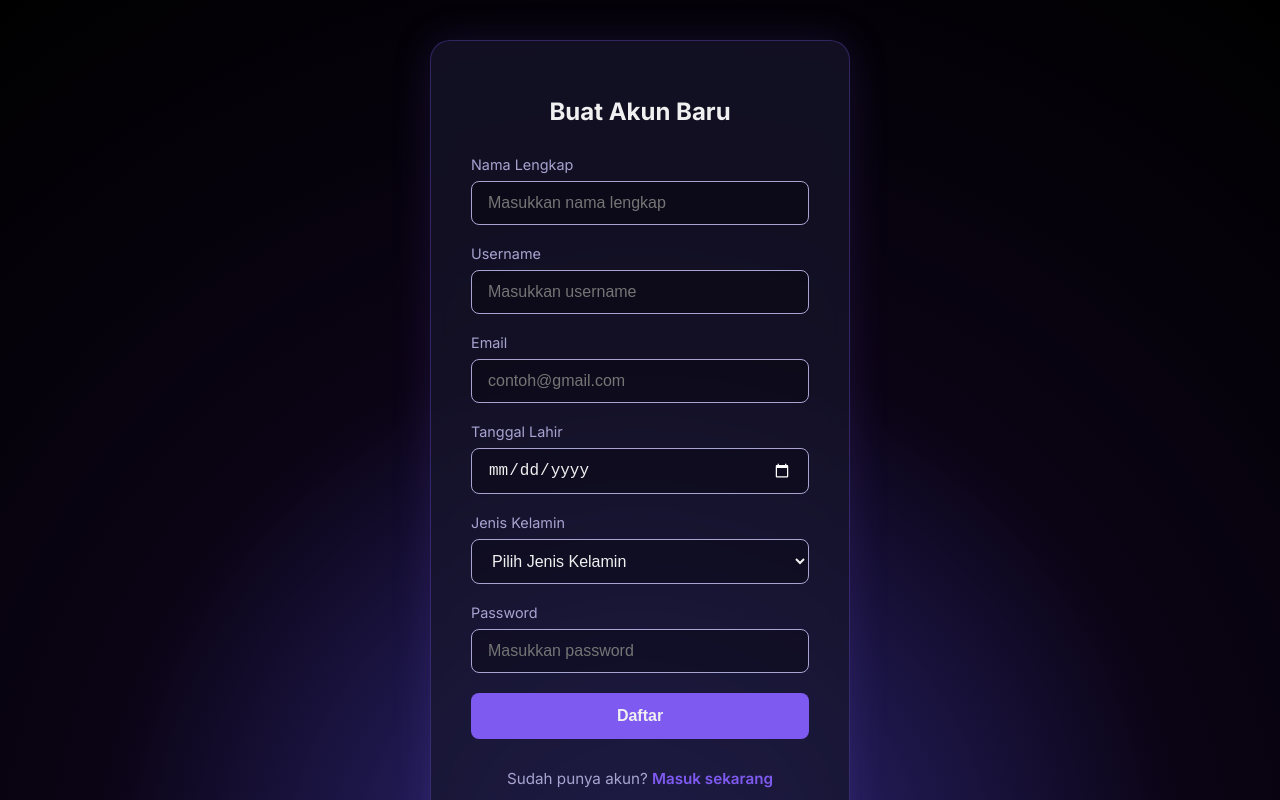
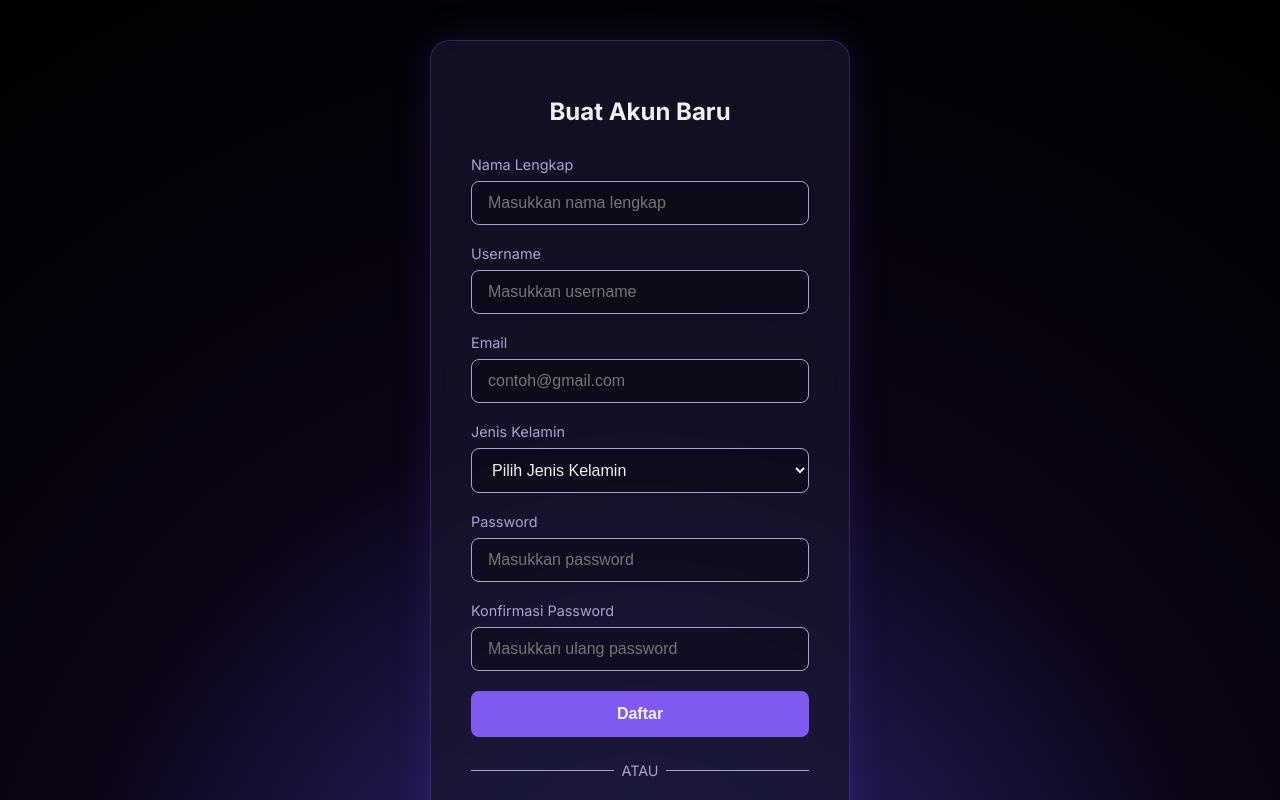
Before and after one commit to portoflowid-hub/frontend, a Next.js app: page /register in a window 1280 px wide. Built offline with nearby package versions, Linux system fonts and the light colour scheme.

Commit message:
modif register.js for not using date of birth and add confirm password!

```diff
--- a/src/pages/register.js
+++ b/src/pages/register.js
@@ -1,3 +1,4 @@
+// src/pages/register.js
 import { useState } from 'react';
 import Head from 'next/head';
 import Link from 'next/link';
@@ -8,10 +9,10 @@ import { FcGoogle } from 'react-icons/fc';
 const RegisterPage = () => {
   const [fullName, setFullName] = useState('');
   const [username, setUsername] = useState('');
-  const [dateOfBirth, setDateOfBirth] = useState('');
   const [gender, setGender] = useState('');
   const [email, setEmail] = useState('');
   const [password, setPassword] = useState('');
+  const [confirmPassword, setConfirmPassword] = useState('');
   const [error, setError] = useState('');
   const router = useRouter();
 
@@ -19,8 +20,14 @@ const RegisterPage = () => {
     event.preventDefault();
     setError('');
 
+    // ✅ Validasi confirm password
+    if (password !== confirmPassword) {
+      setError('Password dan Konfirmasi Password tidak sama!');
+      return;
+    }
+
     try {
-      const API_BASE = process.env.NEXT_PUBLIC_API_BASE; // 🔑 pakai env var
+      const API_BASE = process.env.NEXT_PUBLIC_API_BASE;
       const response = await fetch(`${API_BASE}/api/register`, {
         method: 'POST',
         headers: { 'Content-Type': 'application/json' },
@@ -29,7 +36,6 @@ const RegisterPage = () => {
           username,
           email,
           password,
-          dateOfBirth,
           gender,
         }),
       });
@@ -97,19 +103,6 @@ const RegisterPage = () => {
             </div>
 
             <div className={styles.inputGroup}>
-              <label htmlFor="dateOfBirth" className={styles.label}>Tanggal Lahir</label>
-              <input
-                type="date"
-                id="dateOfBirth"
-                value={dateOfBirth}
-                onChange={(e) => setDateOfBirth(e.target.value)}
-                className={styles.input}
-                required
-                placeholder="Pilih tanggal lahir"
-              />
-            </div>
-
-            <div className={styles.inputGroup}>
               <label htmlFor="gender" className={styles.label}>Jenis Kelamin</label>
               <select
                 id="gender"
@@ -137,14 +130,34 @@ const RegisterPage = () => {
               />
             </div>
 
+            <div className={styles.inputGroup}>
+              <label htmlFor="confirmPassword" className={styles.label}>Konfirmasi Password</label>
+              <input
+                type="password"
+                id="confirmPassword"
+                value={confirmPassword}
+                onChange={(e) => setConfirmPassword(e.target.value)}
+                className={styles.input}
+                required
+                placeholder="Masukkan ulang password"
+              />
+            </div>
+
             {error && <p style={{ color: 'red', fontSize: '0.9rem' }}>{error}</p>}
             <button type="submit" className={styles.submitButton}>Daftar</button>
           </form>
 
-          {/* <div className={styles.separator}>ATAU</div>
-          <button type="button" className={styles.googleButton}>
+          <div className={styles.separator}>ATAU</div>
+          <button
+            type="button"
+            className={styles.googleButton}
+            onClick={() => {
+              const API_BASE = process.env.NEXT_PUBLIC_API_BASE;
+              window.location.href = `${API_BASE}/auth/google`;
+            }}
+          >
             <FcGoogle size={22} /> Daftar dengan Google
-          </button> */}
+          </button>
           <p className={styles.redirectText}>
             Sudah punya akun? <Link href="/login">Masuk sekarang</Link>
           </p>
```
